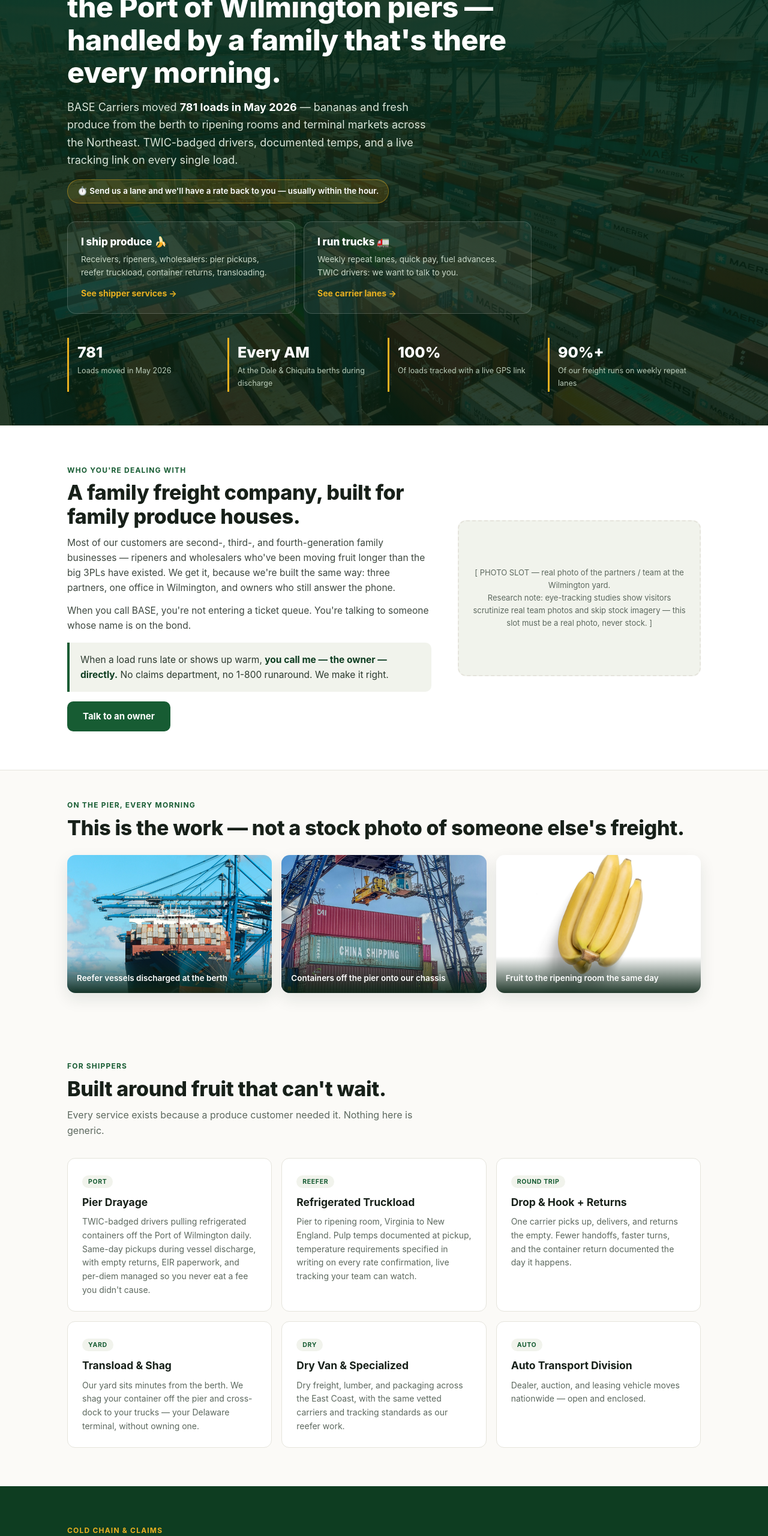
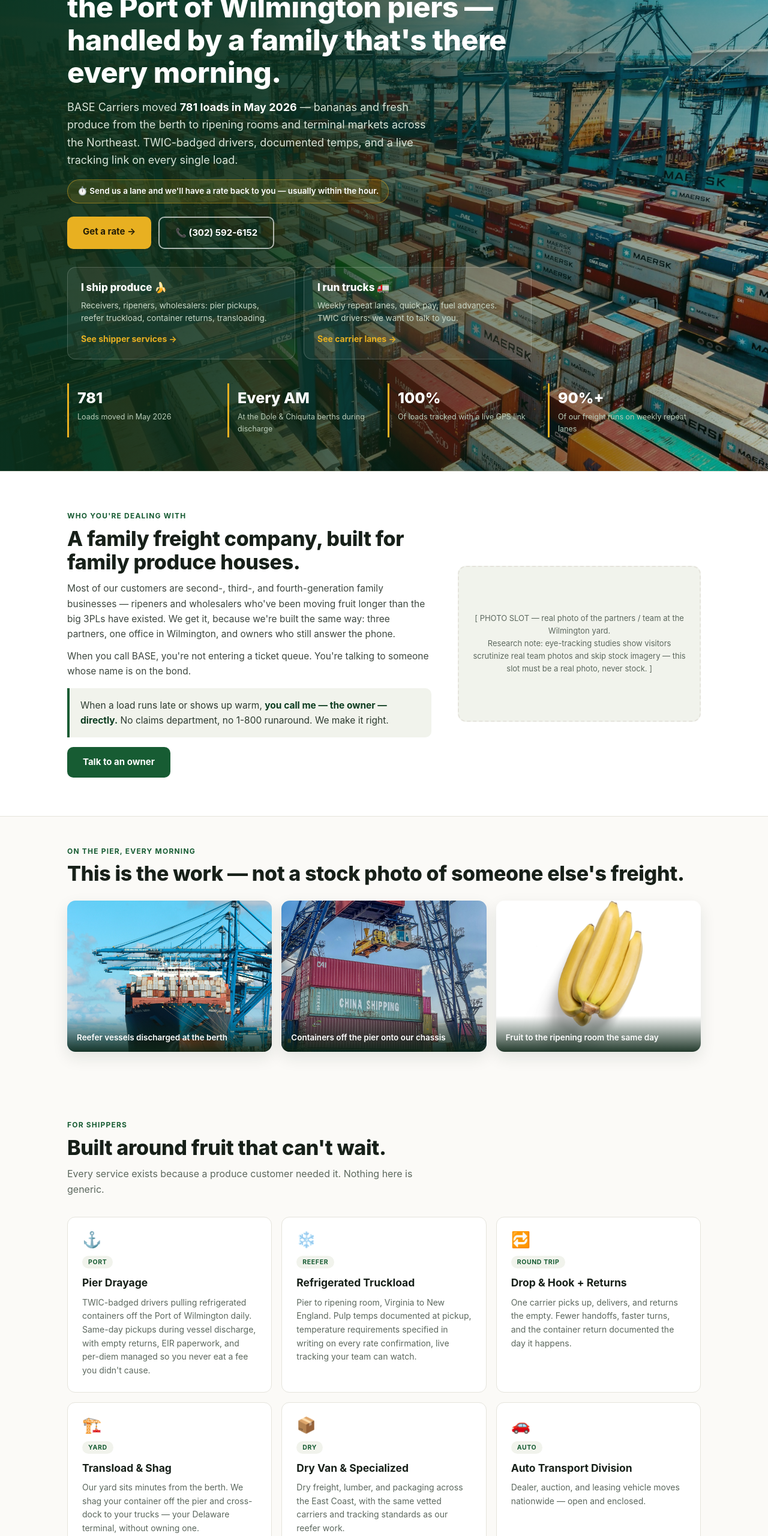
Before and after one commit to amedeod123/base-sales-training, a plain HTML site: page site-preview.html in a window 1280 px wide. Shown: the part 240-2800 px from the top of the page at 60% size. Drawn offline with Linux system fonts and the light colour scheme.

Commit message:
Site v3: lighten hero overlay (reveal port photo), hero+nav CTAs, service-card icons, hover polish

```diff
--- a/site-preview.html
+++ b/site-preview.html
@@ -99,7 +99,7 @@
   /* HERO — niche-specific value prop above the fold; dual-path CTAs */
   .hero{position:relative; overflow:hidden; background:var(--green-deep); color:#fff; padding:74px 0 56px;}
   .hero-bg{position:absolute; inset:0; width:100%; height:100%; object-fit:cover; z-index:0;}
-  .hero-overlay{position:absolute; inset:0; z-index:1; background:linear-gradient(168deg, rgba(11,46,24,.93) 0%, rgba(8,34,18,.86) 90%);}
+  .hero-overlay{position:absolute; inset:0; z-index:1; background:linear-gradient(96deg, rgba(11,46,24,.95) 0%, rgba(11,46,24,.88) 34%, rgba(10,40,22,.55) 64%, rgba(10,40,22,.32) 100%);}
   .hero .wrap{position:relative; z-index:2;}
   .hero .kicker{color:var(--accent); font-weight:700; letter-spacing:.12em; text-transform:uppercase; font-size:12.5px; margin-bottom:14px;}
   .hero h1{font-size:clamp(30px,4.8vw,48px); line-height:1.13; font-weight:800; max-width:780px; letter-spacing:-.01em;}
@@ -242,6 +242,19 @@
   /* VERIFY (carrier anti-fraud) */
   .verify{margin-top:20px; background:rgba(255,255,255,.05); border:1px solid rgba(255,255,255,.14); border-radius:11px; padding:16px 18px; font-size:13.5px; color:#CFDCCE;}
   .verify b{color:#fff;}
+
+  /* HERO CTA + POLISH (v3) */
+  .herocta{margin-top:22px; display:flex; gap:12px; flex-wrap:wrap;}
+  .btn.ghost{border:2px solid rgba(255,255,255,.65); color:#fff; background:transparent;}
+  .btn.ghost:hover{background:rgba(255,255,255,.12);}
+  .navcta{background:var(--accent); color:#231D07 !important; padding:9px 17px; border-radius:9px; font-weight:800 !important;}
+  .navcta:hover{filter:brightness(1.05);}
+  .sicon{font-size:26px; line-height:1; margin-bottom:10px;}
+  .scard, .path{transition:transform .15s ease, box-shadow .15s ease, border-color .15s ease;}
+  .scard:hover{transform:translateY(-3px); box-shadow:0 14px 30px rgba(20,40,25,.13); border-color:#cfe0d0;}
+  .path:hover{transform:translateY(-2px);}
+  .ggrid img{height:252px;}
+  @media(max-width:840px){ .hero-overlay{background:linear-gradient(180deg, rgba(9,36,20,.85) 0%, rgba(9,36,20,.75) 100%) !important;} }
 </style>
 </head>
 <body>
@@ -253,8 +266,8 @@
       <a href="#shippers">For Shippers</a>
       <a href="#coldchain">Cold Chain &amp; Claims</a>
       <a href="#carriers">For Carriers</a>
-      <a href="#quote">Get a Quote</a>
       <a class="navphone" href="tel:+13025926152">📞 (302) 592-6152</a>
+      <a class="navcta" href="#quote">Get a Quote</a>
     </div>
   </div>
 </nav>
@@ -267,6 +280,10 @@
     <h1>Refrigerated produce freight off the Port of Wilmington piers — handled by a family that's there every morning.</h1>
     <p class="lead">BASE Carriers moved <strong style="color:#fff;">781 loads in May 2026</strong> — bananas and fresh produce from the berth to ripening rooms and terminal markets across the Northeast. TWIC-badged drivers, documented temps, and a live tracking link on every single load.</p>
     <div class="promise">⏱️ Send us a lane and we'll have a rate back to you — usually within the hour.</div>
+    <div class="herocta">
+      <a class="btn gold" href="#quote">Get a rate →</a>
+      <a class="btn ghost" href="tel:+13025926152">📞 (302) 592-6152</a>
+    </div>
     <div class="paths">
       <a class="path" href="#shippers">
         <div class="pt">I ship produce 🍌</div>
@@ -326,12 +343,12 @@
     <h2>Built around fruit that can't wait.</h2>
     <p class="sub">Every service exists because a produce customer needed it. Nothing here is generic.</p>
     <div class="cards">
-      <div class="scard"><span class="tag">Port</span><h3>Pier Drayage</h3><p>TWIC-badged drivers pulling refrigerated containers off the Port of Wilmington daily. Same-day pickups during vessel discharge, with empty returns, EIR paperwork, and per-diem managed so you never eat a fee you didn't cause.</p></div>
-      <div class="scard"><span class="tag">Reefer</span><h3>Refrigerated Truckload</h3><p>Pier to ripening room, Virginia to New England. Pulp temps documented at pickup, temperature requirements specified in writing on every rate confirmation, live tracking your team can watch.</p></div>
-      <div class="scard"><span class="tag">Round trip</span><h3>Drop &amp; Hook + Returns</h3><p>One carrier picks up, delivers, and returns the empty. Fewer handoffs, faster turns, and the container return documented the day it happens.</p></div>
-      <div class="scard"><span class="tag">Yard</span><h3>Transload &amp; Shag</h3><p>Our yard sits minutes from the berth. We shag your container off the pier and cross-dock to your trucks — your Delaware terminal, without owning one.</p></div>
-      <div class="scard"><span class="tag">Dry</span><h3>Dry Van &amp; Specialized</h3><p>Dry freight, lumber, and packaging across the East Coast, with the same vetted carriers and tracking standards as our reefer work.</p></div>
-      <div class="scard"><span class="tag">Auto</span><h3>Auto Transport Division</h3><p>Dealer, auction, and leasing vehicle moves nationwide — open and enclosed.</p></div>
+      <div class="scard"><div class="sicon">⚓</div><span class="tag">Port</span><h3>Pier Drayage</h3><p>TWIC-badged drivers pulling refrigerated containers off the Port of Wilmington daily. Same-day pickups during vessel discharge, with empty returns, EIR paperwork, and per-diem managed so you never eat a fee you didn't cause.</p></div>
+      <div class="scard"><div class="sicon">❄️</div><span class="tag">Reefer</span><h3>Refrigerated Truckload</h3><p>Pier to ripening room, Virginia to New England. Pulp temps documented at pickup, temperature requirements specified in writing on every rate confirmation, live tracking your team can watch.</p></div>
+      <div class="scard"><div class="sicon">🔁</div><span class="tag">Round trip</span><h3>Drop &amp; Hook + Returns</h3><p>One carrier picks up, delivers, and returns the empty. Fewer handoffs, faster turns, and the container return documented the day it happens.</p></div>
+      <div class="scard"><div class="sicon">🏗️</div><span class="tag">Yard</span><h3>Transload &amp; Shag</h3><p>Our yard sits minutes from the berth. We shag your container off the pier and cross-dock to your trucks — your Delaware terminal, without owning one.</p></div>
+      <div class="scard"><div class="sicon">📦</div><span class="tag">Dry</span><h3>Dry Van &amp; Specialized</h3><p>Dry freight, lumber, and packaging across the East Coast, with the same vetted carriers and tracking standards as our reefer work.</p></div>
+      <div class="scard"><div class="sicon">🚗</div><span class="tag">Auto</span><h3>Auto Transport Division</h3><p>Dealer, auction, and leasing vehicle moves nationwide — open and enclosed.</p></div>
     </div>
   </div>
 </section>
```
